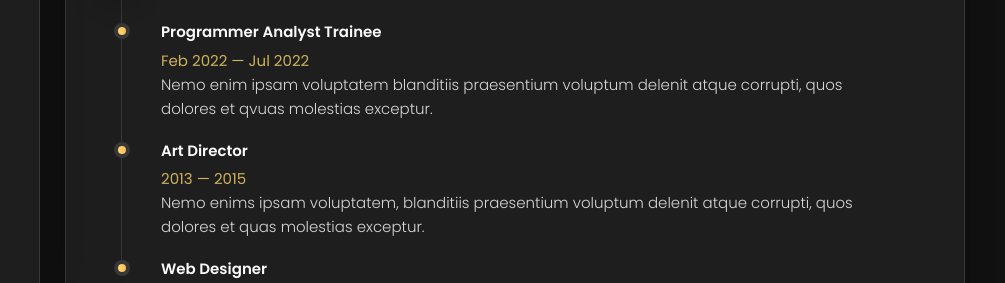
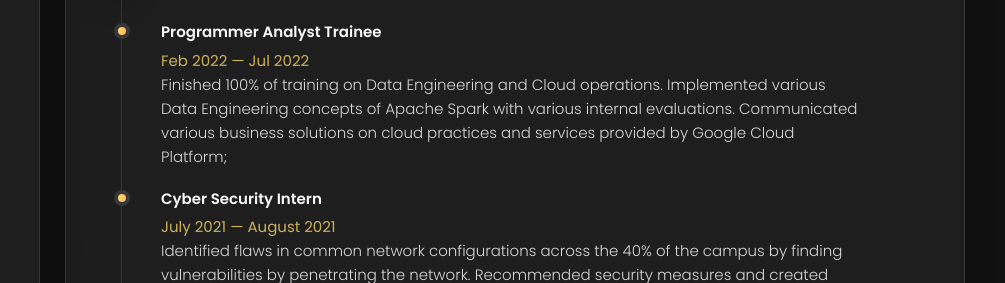
Before and after one commit to Priyatham-sai-chand/Priyatham-sai-chand.github.io, a plain HTML site: page index.html in a window 1280 px wide. Both pictures are taken after a click on the button "Resume". Shown: the part 512-795 px from the top of the page, 275-1280 px from the left. Drawn offline with nearby package versions, Linux system fonts and the light colour scheme.

Commit message:
update experience in resume

```diff
--- a/index.html
+++ b/index.html
@@ -556,38 +556,32 @@ The way he manages his team, taking responsibility in each and every stage of th
               <span>Feb 2022 — Jul 2022</span>
 
               <p class="timeline-text">
-                Nemo enim ipsam voluptatem blanditiis praesentium voluptum delenit atque corrupti, quos dolores et qvuas
-                molestias
-                exceptur.
+ Finished 100% of training on Data Engineering and Cloud operations. Implemented various Data Engineering concepts of Apache Spark with various internal evaluations. Communicated various business solutions on cloud practices and services provided by Google Cloud Platform;
               </p>
 
             </li>
 
             <li class="timeline-item">
 
-              <h4 class="h4 timeline-item-title">Art director</h4>
+              <h4 class="h4 timeline-item-title">Cyber Security Intern</h4>
 
-              <span>2013 — 2015</span>
+              <span>July 2021 — August 2021</span>
 
               <p class="timeline-text">
-                Nemo enims ipsam voluptatem, blanditiis praesentium voluptum delenit atque corrupti, quos dolores et
-                quas molestias
-                exceptur.
+ Identified flaws in common network configurations across the 40% of the campus by finding vulnerabilities by penetrating the network. Recommended security measures and created threat models, documented a more secure network model with better advantages using existing hardware.
               </p>
 
             </li>
 
             <li class="timeline-item">
 
-              <h4 class="h4 timeline-item-title">Web designer</h4>
+              <h4 class="h4 timeline-item-title">Web Development Intern</h4>
 
-              <span>2010 — 2013</span>
+              <span>Feb 2021 — July 2021</span>
 
               <p class="timeline-text">
-                Nemo enims ipsam voluptatem, blanditiis praesentium voluptum delenit atque corrupti, quos dolores et
-                quas molestias
-                exceptur.
-              </p>
+ Helped increase user visits to the web application by 66% from previous implementations. Minimized operational costs by offering cloud based solutions for hosting and deployment on AWS. Led development team of size 10 in mapping business requirements to internal and external products
+	      </p>
 
             </li>
 
@@ -658,7 +652,6 @@ The way he manages his team, taking responsibility in each and every stage of th
         </section>
 
       </article>
-
 
 
 
@@ -1155,7 +1148,6 @@ The way he manages his team, taking responsibility in each and every stage of th
   </main>
 
 
-
   <!--
     - custom js link
   -->
```
